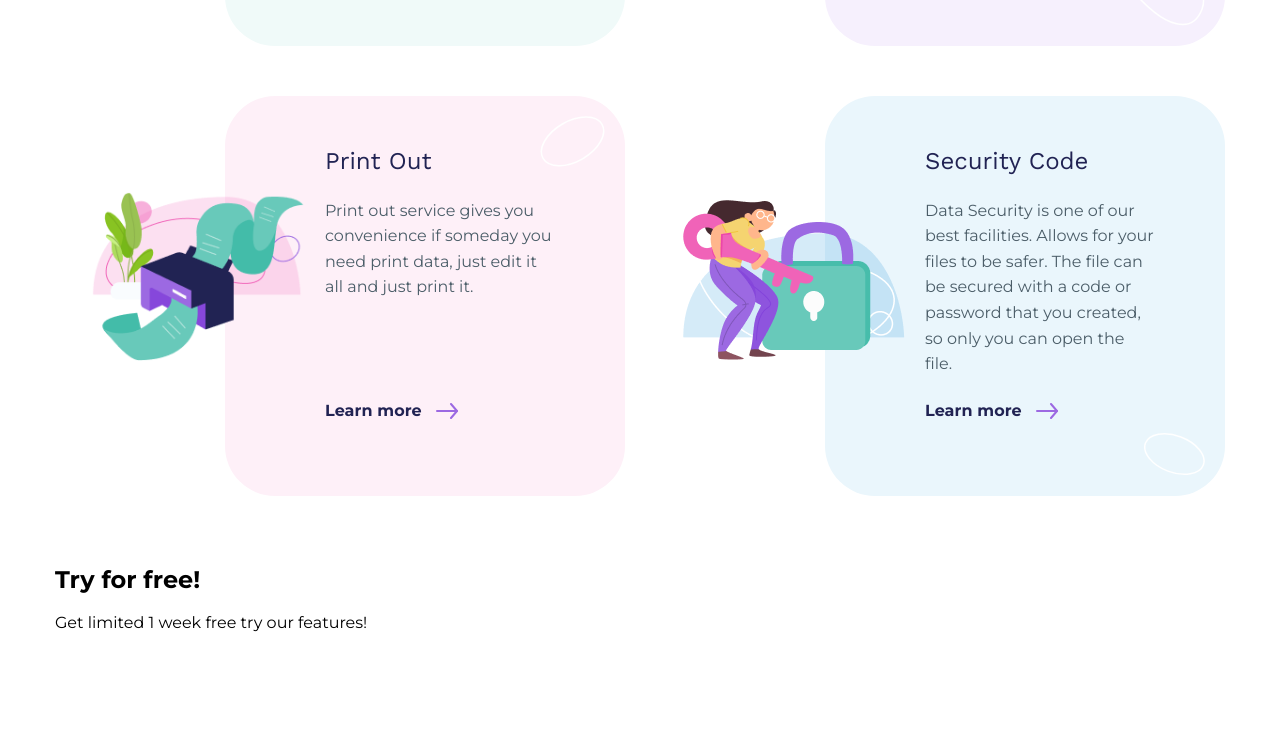
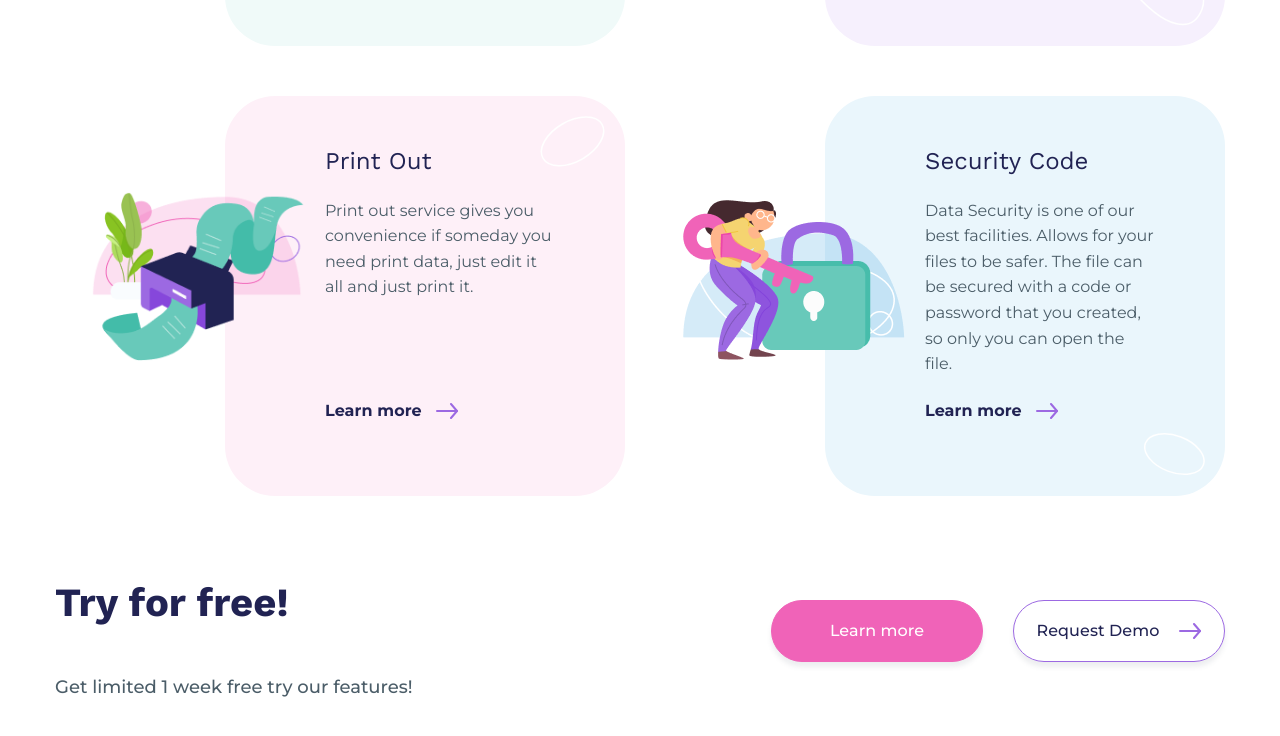
Before and after one commit to AndriiMotkaliuk/practic, a website: page src/index.html in a window 1280 px wide. Shown: the part 2118-2854 px from the top of the page. Before the commit the page ends 2781 px from the top, so only its background shows below. Drawn offline with nearby package versions, Linux system fonts and the light colour scheme; files that its build step writes are made by us from their sources.

Commit message:
try_free_final

```diff
--- a/src/_try-free.html
+++ b/src/_try-free.html
@@ -1,11 +1,27 @@
 <section class="try-free">
     <div class="container try-free__container">
         <div class="row">
-            <div class="col-6">
+            <div class="try-free__left-side col-6 col-sm-12">
                 <h2 class="try-free__title">Try for free!</h2>
                 <p class="try-free__text">Get limited 1 week free try our features!</p>
             </div>
-            <div class="col-6"></div>
+            <div class="try-free__right-side col-6 col-sm-12">
+
+                <a href="#" class="try-free__right-side_button-pink btn btn-pink">Learn more</a>
+
+                <a href="#" class="try-free__right-side_button-white btn">
+                    <p>Request Demo</p>
+                    <svg width="22" height="16" viewBox="0 0 22 16" fill="none" xmlns="http://www.w3.org/2000/svg">
+                        <g id="arrow">
+                            <path id="Polygon 1" d="M15 15L21 8L15 1" stroke="#9C69E2" stroke-width="2"
+                                stroke-linecap="round" stroke-linejoin="round" />
+                            <path id="Vector 74" d="M21 8H1" stroke="#9C69E2" stroke-width="2" stroke-linecap="round"
+                                stroke-linejoin="round" />
+                        </g>
+                    </svg>
+                </a>
+
+            </div>
         </div>
-    </div>
+
 </section>
--- a/src/css/main/_try-free.scss
+++ b/src/css/main/_try-free.scss
@@ -0,0 +1,78 @@
+.try-free {
+    margin-bottom: 120px;
+    // .try-free__container
+
+    &__container {}
+
+
+    // .try-free__title
+    &__left-side {
+        display: flex;
+        flex-direction: column;
+
+        @include media(md) {
+            text-align: center;
+
+        }
+
+    }
+
+
+    &__title {
+        display: block;
+        font-family: $title-font;
+        color: $color-darkblue;
+        font-weight: 700;
+        font-size: 40px;
+
+    }
+
+    // .try-free__text
+
+    &__text {
+        display: block;
+        font-size: 18px;
+        color: $color-darkgray;
+        font-weight: 500;
+
+
+    }
+
+    // .try-free__button
+    &__right-side {
+        display: flex;
+        align-items: center;
+        flex-wrap: nowrap;
+        justify-content: end;
+        gap: 30px;
+
+        @include media(md) {
+            justify-content: center;
+
+        }
+
+        &_button-white {
+            gap: 20px;
+            box-shadow: $default-box-shadow;
+
+            // @include media(md) {
+            //     display: none;
+            // }
+
+        }
+
+        &__button_white:hover {
+            &_right:hover {
+                color: $color-white;
+                background-color: $border-btn-color-primary;
+
+                path {
+                    stroke: $color-white;
+                }
+
+            }
+
+        }
+
+    }
+}
```
